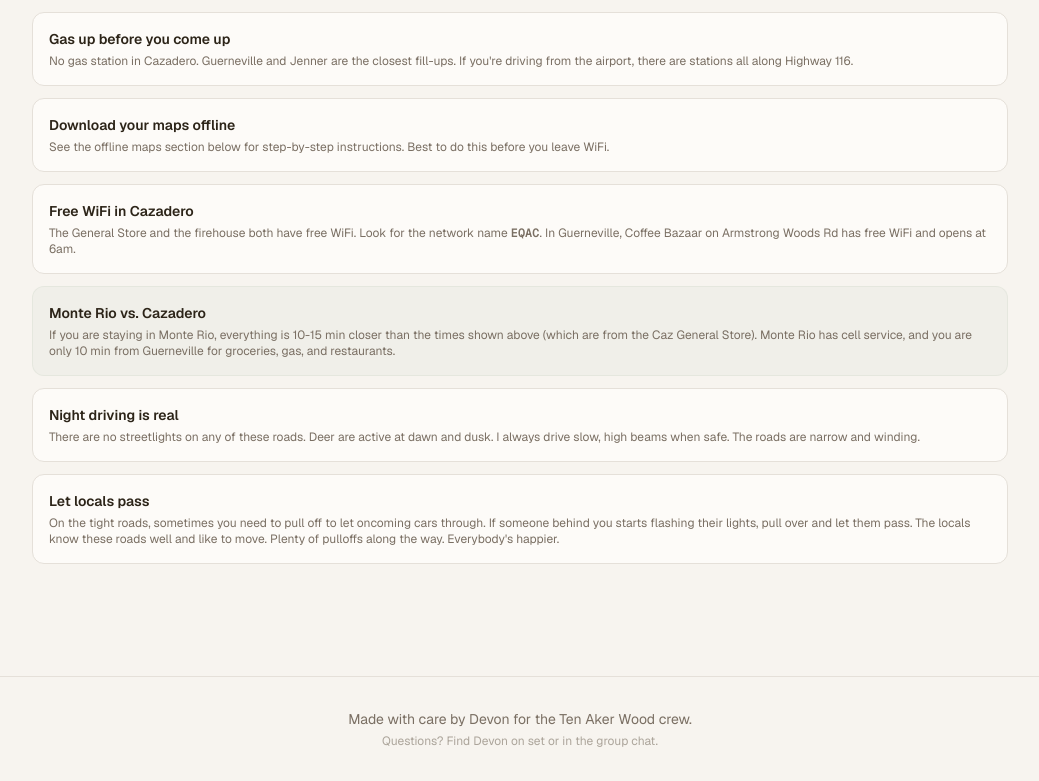
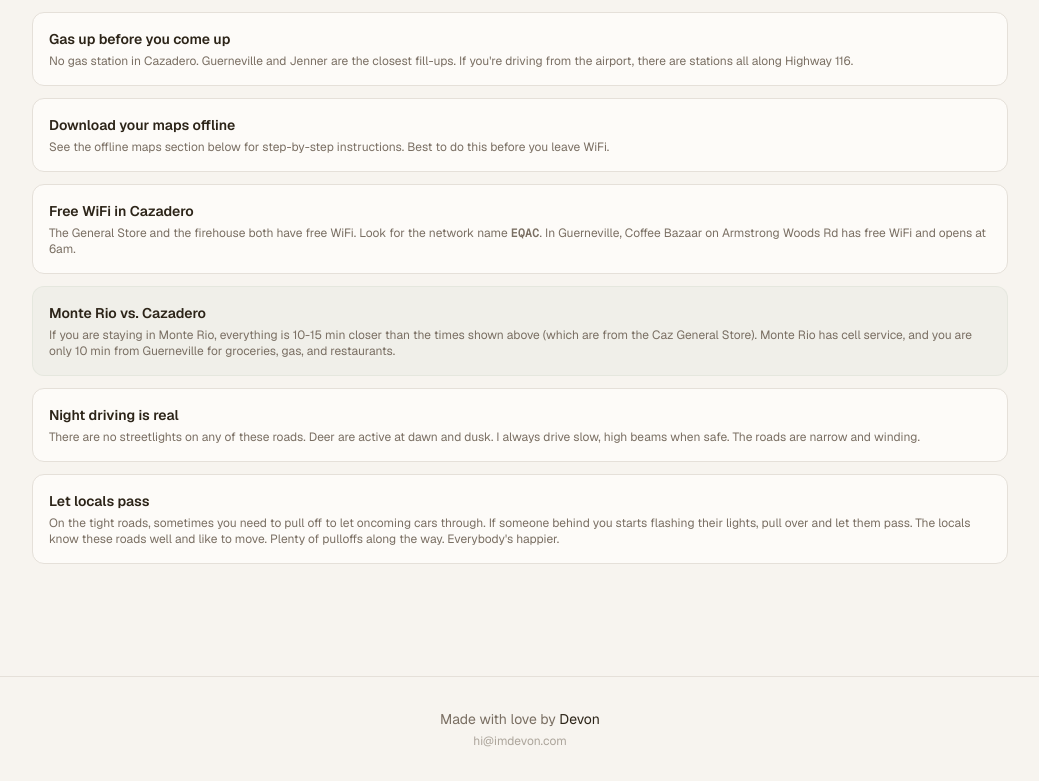
Before and after one commit to dmthepm/tenaker-guide, a Next.js app: page /getting-around in a window 1280 px wide. Shown: the part 1668-2449 px from the top of the page, without its empty margins (120-1159 px from the left). Built offline with nearby package versions, Linux system fonts and the light colour scheme.

Commit message:
Update footer: made with love by Devon + email
Devon links to devonmeadows.com. Email link to hi@imdevon.com.
Clean, simple.

Co-Authored-By: Claude Opus 4.6 (1M context) <noreply@anthropic.com>

```diff
--- a/components/layout/footer.tsx
+++ b/components/layout/footer.tsx
@@ -3,10 +3,23 @@ export function Footer() {
     <footer className="border-t border-border mt-16 py-8 px-6">
       <div className="max-w-5xl mx-auto text-center">
         <p className="text-sm text-muted">
-          Made with care by Devon for the Ten Aker Wood crew.
+          Made with love by{" "}
+          <a
+            href="https://devonmeadows.com"
+            target="_blank"
+            rel="noopener noreferrer"
+            className="text-foreground hover:text-accent transition-colors"
+          >
+            Devon
+          </a>
         </p>
         <p className="text-xs text-muted/60 mt-1">
-          Questions? Find Devon on set or in the group chat.
+          <a
+            href="mailto:hi@imdevon.com"
+            className="hover:text-accent transition-colors"
+          >
+            hi@imdevon.com
+          </a>
         </p>
       </div>
     </footer>
```
